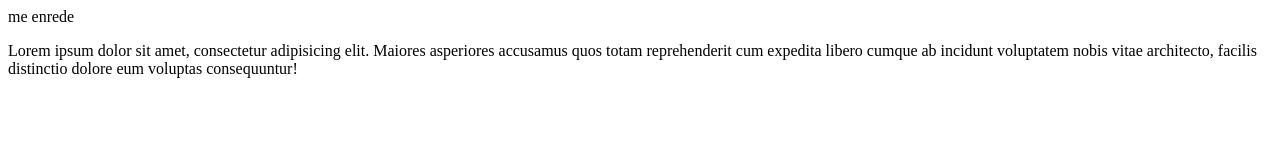
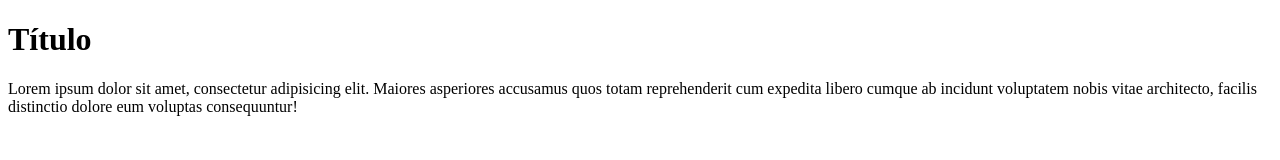
Before and after one commit to juangomez9619/git-tutorial, a plain HTML site: page index.html in a window 1280 px wide. Drawn offline with Linux system fonts and the light colour scheme.

Commit message:
modificaciones

```diff
--- a/index.html
+++ b/index.html
@@ -6,7 +6,7 @@
     <title>Document</title>
 </head>
 <body>
-    me enrede
+    <h1>Título</h1>
   <p>Lorem ipsum dolor sit amet, consectetur adipisicing elit. Maiores asperiores accusamus quos totam reprehenderit cum expedita libero cumque ab incidunt voluptatem nobis vitae architecto, facilis distinctio dolore eum voluptas consequuntur!</p>
 </body>
 </html>
```
